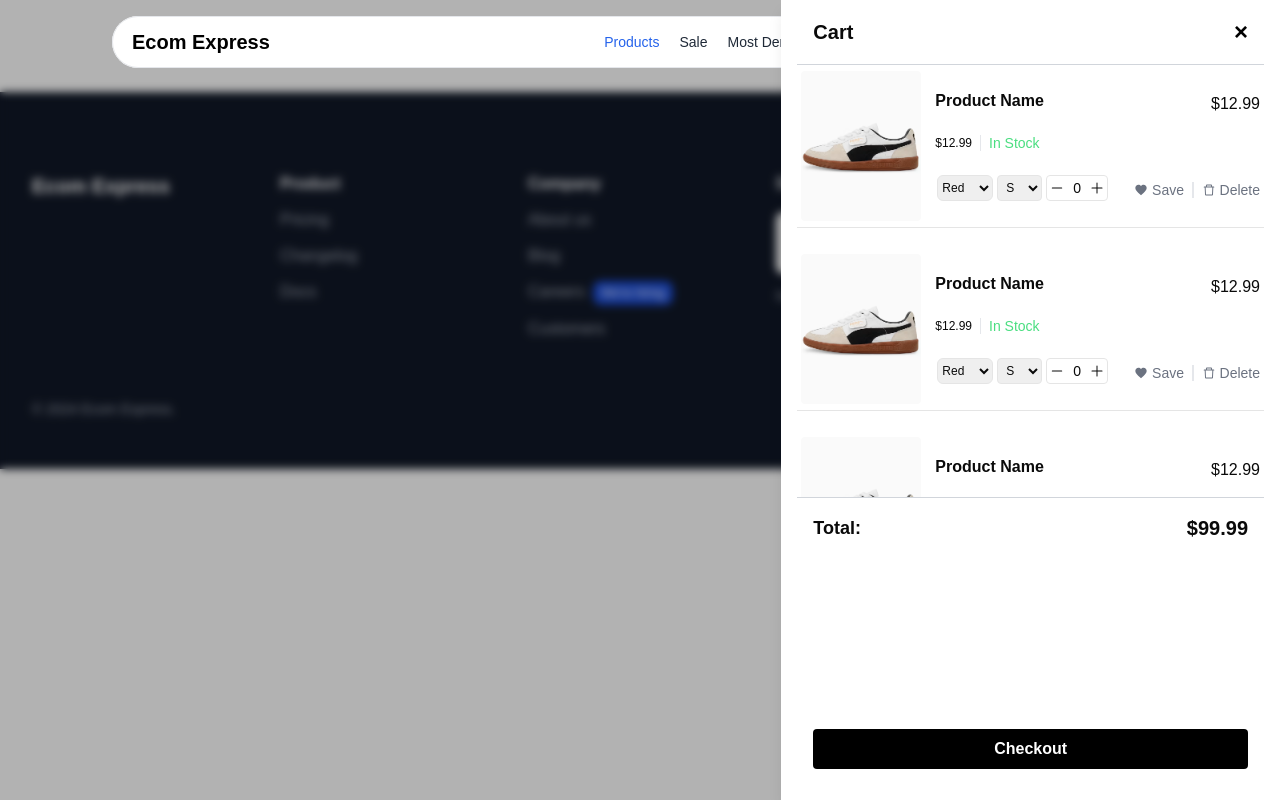
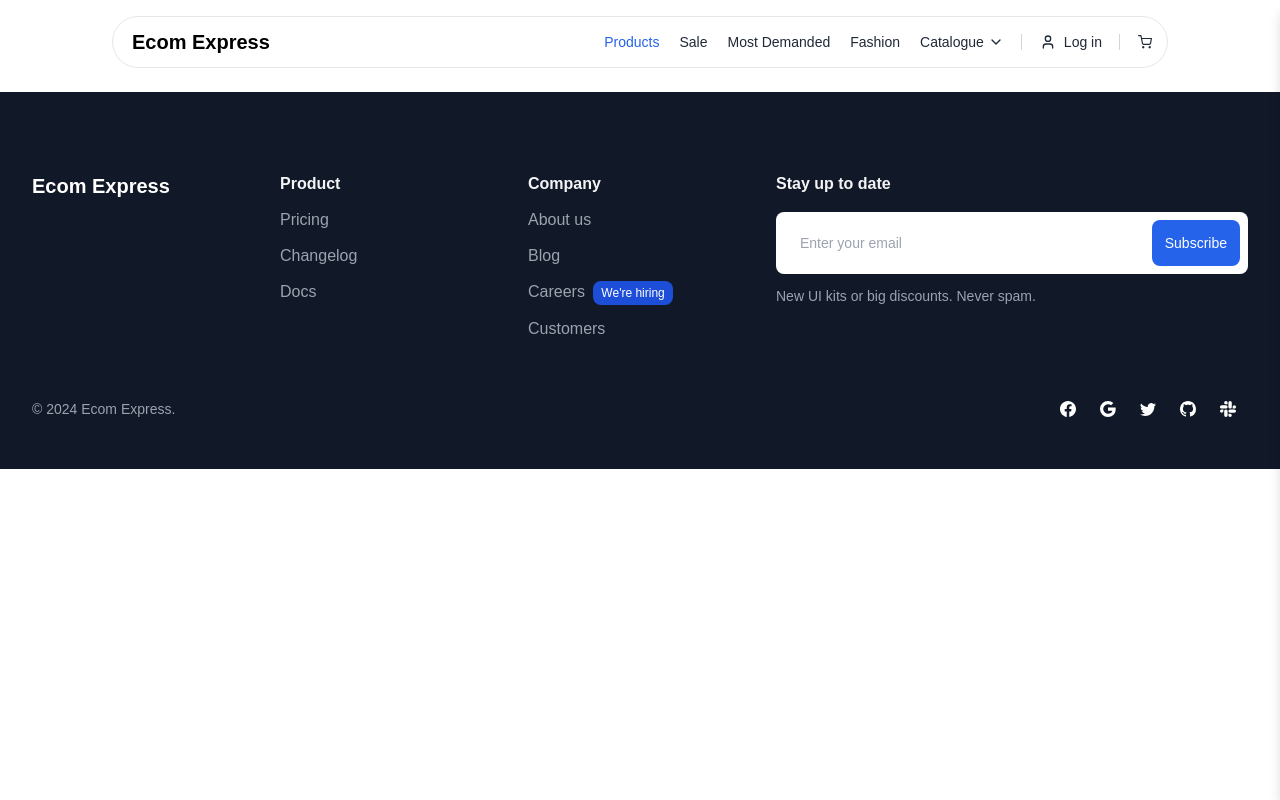
Before and after one commit to biswarup16/ecommerce-frontend, a Next.js app: page / in a window 1280 px wide. Built offline with nearby package versions, Linux system fonts and the light colour scheme.

Commit message:
Animated Sidebar

```diff
--- a/components/cart-product/CartProductItem.tsx
+++ b/components/cart-product/CartProductItem.tsx
@@ -31,7 +31,10 @@ function CartProductItem() {
           <span className="text-green-400 text-sm">In Stock</span>
         </div>
         <div className="flex space-x-1 p-[2px] rounded">
-          <select title="color" className="border rounded-md text-xs ">
+          <select
+            title="color"
+            className="border rounded-md text-xs pl-[1.5px]"
+          >
             <option>Red</option>
             <option>Blue</option>
             <option>Green</option>
--- a/components/cart-sidebar/CartSidebar.tsx
+++ b/components/cart-sidebar/CartSidebar.tsx
@@ -3,7 +3,7 @@ import CartProductItem from "../cart-product/CartProductItem";
 
 function CartSidebar({ onClose }: any) {
   return (
-    <main className="fixed right-0 top-0 max-w-[500px] h-full bg-white shadow-lg z-50 transform transition-transform duration-500 ease-out translate-x-0">
+    <main className="h-full bg-white shadow-lg z-50">
       <div className="p-4 flex justify-between items-center border-b border-gray-300 mx-4">
         <h2 className="text-xl font-bold">Cart</h2>
         <button onClick={onClose} className="text-black text-2xl font-semibold">
@@ -12,9 +12,9 @@ function CartSidebar({ onClose }: any) {
       </div>
 
       {/* Content of the sidebar */}
-      <div className="flex flex-col h-[90%] mx-4">
+      <div className="flex flex-col h-[90%] mx-4 mt-2">
         {/* Product List */}
-        <div className="overflow-y-scroll scrollbar-hide flex flex-col gap-5 h-[60%]">
+        <div className="overflow-y-scroll scrollbar-hide flex flex-col gap-2 h-[60%]">
           <CartProductItem />
           <CartProductItem />
           <CartProductItem />
--- a/components/navbar/Navbar.tsx
+++ b/components/navbar/Navbar.tsx
@@ -4,7 +4,7 @@ import React, { useState } from "react";
 import { FiShoppingCart } from "react-icons/fi";
 import CartSidebar from "../cart-sidebar/CartSidebar";
 function Navbar() {
-  const [isSideBarOpen, setIsSideBarOpen] = useState(true);
+  const [isSideBarOpen, setIsSideBarOpen] = useState(false);
 
   function onOpenSideBar() {
     setIsSideBarOpen(!isSideBarOpen);
@@ -351,24 +351,30 @@ function Navbar() {
       {/* <!-- ========== END HEADER ========== --> */}
 
       {/* Sidebar and backdrop */}
+      {/* {isSideBarOpen && (
+        <> */}
+      {/* Background overlay with blur */}
+
+      {/* Background overlay */}
+      {/* Cart Sidebar */}
+      <div className="relative z-30">
         {isSideBarOpen && (
-        <>
-          {/* Background overlay with blur */}
           <div
-            className="fixed inset-0 bg-black bg-opacity-30 backdrop-blur-sm "
-            onClick={handleCloseSidebar}
+            className="fixed inset-0 bg-black bg-opacity-10 backdrop-blur-sm"
+            onClick={handleCloseSidebar} // Allows closing the sidebar by clicking outside
           />
-
+        )}
         <div
-            className={`fixed right-0 top-0 z-30 h-full max-w-[400px] w-full bg-white shadow-lg transform transition-transform duration-1000 ease-[cubic-bezier(0.25, 1, 0.5, 1)] ${
+          className={`fixed right-0 top-0 h-full max-w-[500px] w-full bg-white shadow-lg transform transition-transform duration-300 ease-in-out ${
             isSideBarOpen ? "translate-x-0" : "translate-x-full"
           }`}
         >
           <CartSidebar onClose={handleCloseSidebar} />
         </div>
+      </div>
     </>
-      )}
-    </>
+    //   )}
+    // </>
   );
 }
 
```
Lines whose indentation alone changed are shown as unchanged.
